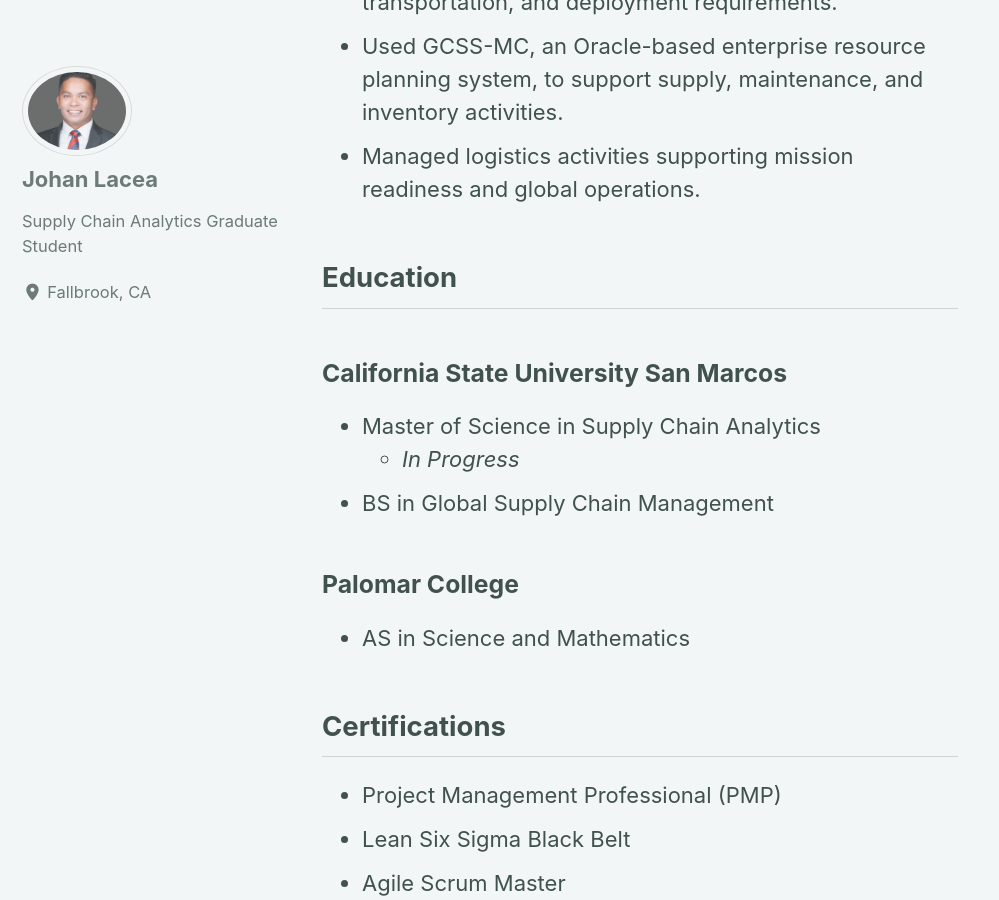
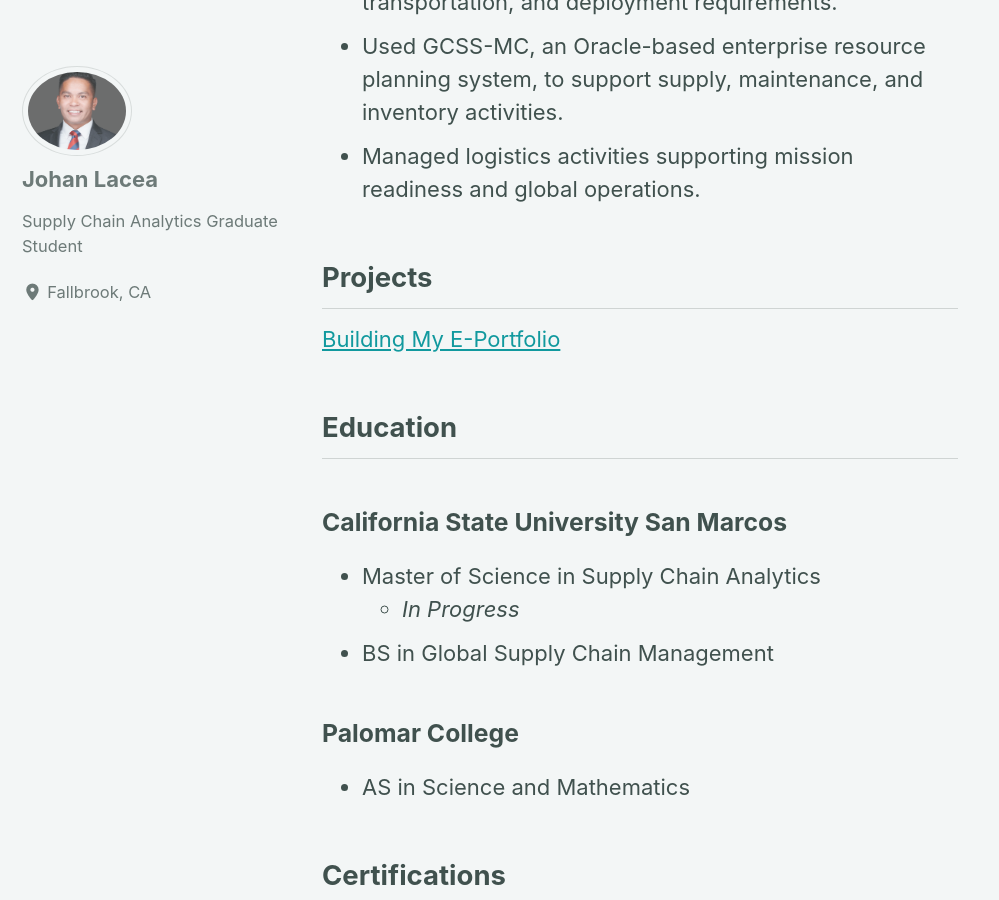
Before and after one commit to JohanLacea/JohanLacea.github.io, a Jekyll site: the page built from index.md, in a window 1280 px wide and 900 px high, scrolled down 2135 px. Shown: the whole window, without its empty margins (0-999 px from the left). Built offline with Jekyll 4.4.1, drawn with Linux system fonts in a browser that asks for light colours; cached includes are drawn as plain includes; our own code applies the rules of GitHub Pages for plain Markdown files.

Commit message:
Update index.md
add portfolio guide link to homepage

```diff
--- a/index.md
+++ b/index.md
@@ -33,6 +33,9 @@ I am currently pursuing a Master of Science in Supply Chain Analytics at Califor
 * Used GCSS-MC, an Oracle-based enterprise resource planning system, to support supply, maintenance, and inventory activities.
 * Managed logistics activities supporting mission readiness and global operations.
 
+## Projects
+[Building My E-Portfolio](/building-my-eportfolio/)
+
 ## Education
 
 ### California State University San Marcos
```
